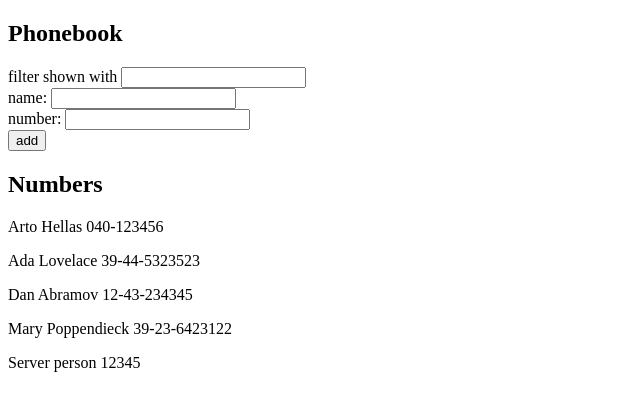
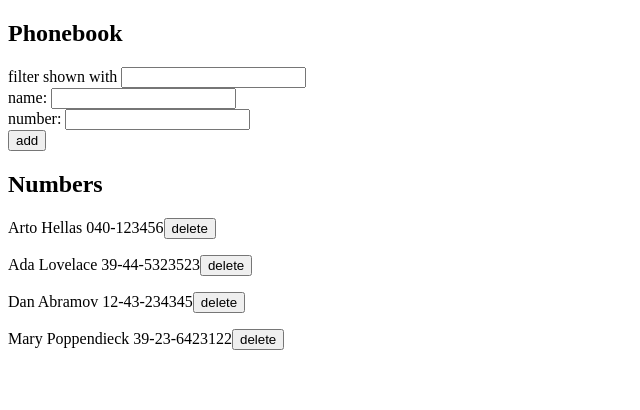
Before and after one commit to laocker96/full-stack-open-2022-part2, a React (Create React App) app in the folder phonebook/: page / in a window 1280 px wide. Shown: the top 410 px of the page, without its empty margins (0-640 px from the left). Built offline with nearby package versions, Linux system fonts and the light colour scheme; data requests are answered from the project's data file.

Commit message:
Exercise 2.17

```diff
--- a/phonebook/db.json
+++ b/phonebook/db.json
@@ -19,11 +19,6 @@
       "name": "Mary Poppendieck",
       "number": "39-23-6423122",
       "id": 4
-    },
-    {
-      "name": "Server person",
-      "number": "12345",
-      "id": 5
     }
   ]
 }
--- a/phonebook/src/App.js
+++ b/phonebook/src/App.js
@@ -64,7 +64,7 @@ const App = () => {
       <Filter searchedName={searchedName} handleSearchedNameChange={handleSearchedNameChange} />
       <PersonForm handleSubmit={handleSubmit} newName={newName} handleNameChange={handleNameChange} newPhone={newPhone} handlePhoneChange={handlePhoneChange} />
       <h2>Numbers</h2>
-      <Persons filteredPersons={filteredPersons} />
+      <Persons filteredPersons={filteredPersons} persons={persons} setPersons={setPersons} />
     </div>
   )
 }
--- a/phonebook/src/components/Persons.js
+++ b/phonebook/src/components/Persons.js
@@ -1,9 +1,25 @@
-const Persons = ({ filteredPersons }) => {
+import phonebookService from "../services/phonebookService";
+
+const Persons = ({ filteredPersons, persons, setPersons, }) => {
+
+    const handleClick = (person) => {
+
+        if (window.confirm(`Delete ${person.name} ?`)) {
+            phonebookService
+                .deletePerson(person.id)
+                .then(() => {
+                    console.log(`${person.name} deleted from phonebook`);
+                    setPersons(persons.filter(p => p.id != person.id));
+                });
+        }
+    }
+
     return (
         <>
             {filteredPersons.map(person =>
                 <p key={person.name}>
                     {person.name}&nbsp;{person.number}
+                    <button onClick={() => handleClick(person)}>delete</button>
                 </p>
             )}
             {filteredPersons.length == 0 &&
--- a/phonebook/src/services/phonebookService.js
+++ b/phonebook/src/services/phonebookService.js
@@ -13,4 +13,9 @@ const savePerson = (person) => {
     return response(request);
 }
 
-export default { getAllPersons, savePerson }
+const deletePerson = (id) => {
+    const request = axios.delete(`${baseUrl}/${id}`);
+    return response(request);
+}
+
+export default { getAllPersons, savePerson, deletePerson }
```
